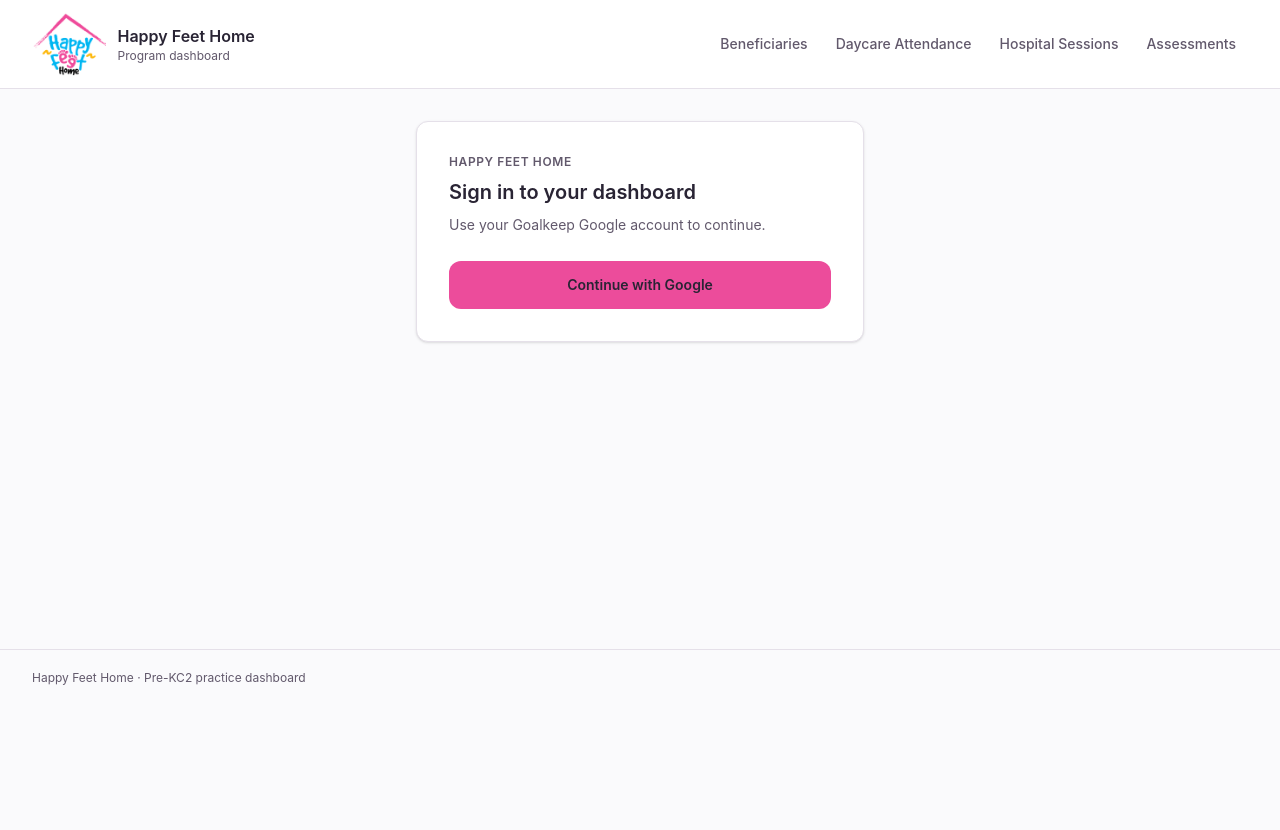
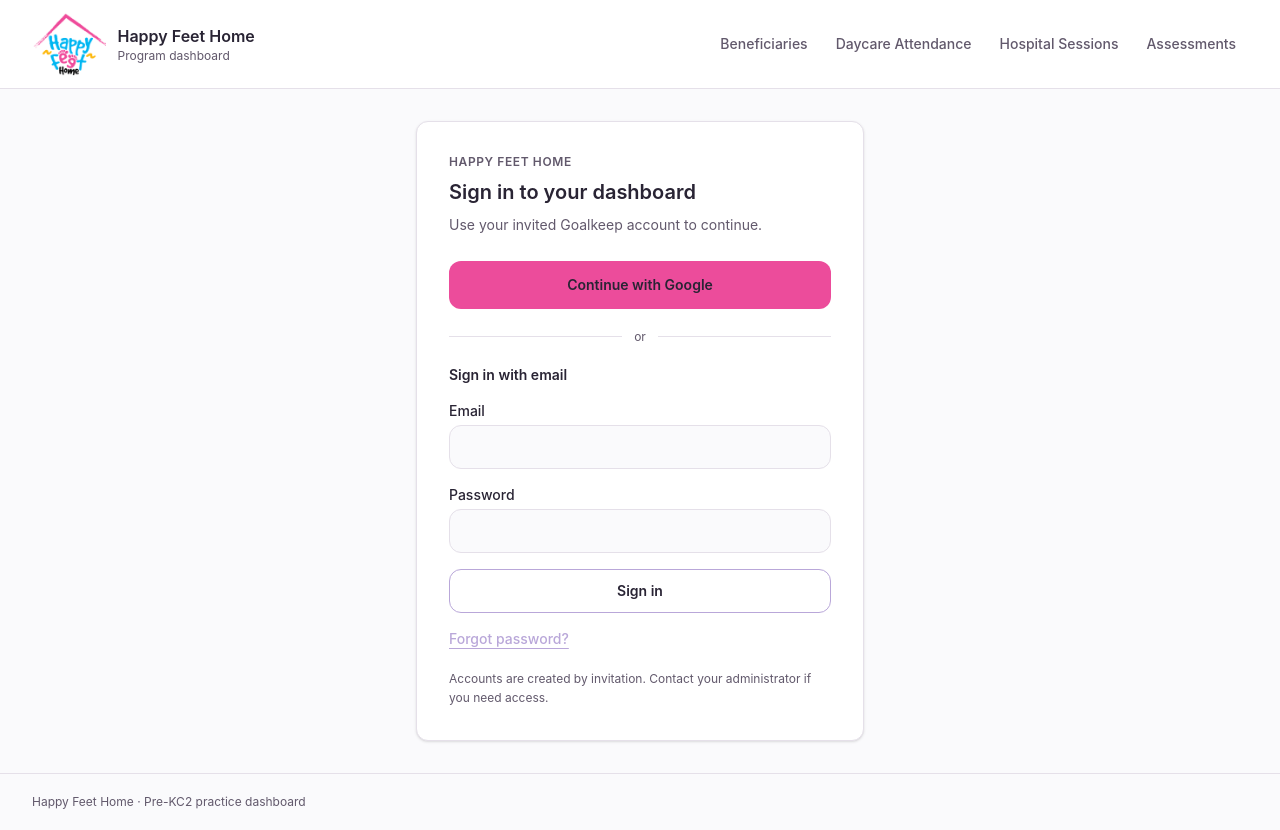
Before and after one commit to data-culture-goalkeep/pre-kc2-pilot-tanya, a Next.js app: page /login in a window 1280 px wide. Before the commit the page ends 800 px from the top, so only its background shows below. Built offline with nearby package versions, Linux system fonts and the light colour scheme.

Commit message:
Add email sign-in and password recovery

```diff
--- a/src/app/login/page.tsx
+++ b/src/app/login/page.tsx
@@ -1,4 +1,4 @@
-import Link from "next/link";
+import { LoginForm } from "./login-form";
 import { LOGIN_DOMAIN_ERROR } from "@/lib/auth/allowed-login-domain";
 
 type LoginSearchParams = Promise<{ message?: string | string[] }>;
@@ -7,7 +7,7 @@ const LOGIN_MESSAGES: Record<string, string> = {
   domain: LOGIN_DOMAIN_ERROR,
   start: "Google sign-in could not be started. Please try again.",
   callback: "Sign-in could not be completed. Please try again.",
-  config: "Google sign-in is not configured. Contact the dashboard administrator.",
+  config: "Sign-in is not configured. Contact the dashboard administrator.",
 };
 
 export default async function LoginPage({ searchParams }: { searchParams: LoginSearchParams }) {
@@ -20,12 +20,9 @@ export default async function LoginPage({ searchParams }: { searchParams: LoginS
       <p className="text-xs font-semibold uppercase tracking-wider text-muted-foreground">Happy Feet Home</p>
       <h1 className="mt-2 text-xl font-semibold">Sign in to your dashboard</h1>
       <p className="mt-2 text-sm leading-relaxed text-muted-foreground">
-        Use your Goalkeep Google account to continue.
+        Use your invited Goalkeep account to continue.
       </p>
-      {message ? <p role="alert" className="mt-5 rounded-lg border border-destructive/30 bg-destructive/5 p-3 text-sm text-destructive">{message}</p> : null}
-      <Link href="/auth/sign-in" className="mt-6 flex min-h-12 items-center justify-center rounded-lg bg-brand-pink px-4 font-semibold text-primary-foreground hover:opacity-90">
-        Continue with Google
-      </Link>
+      <LoginForm message={message} />
     </section>
   );
 }
```
